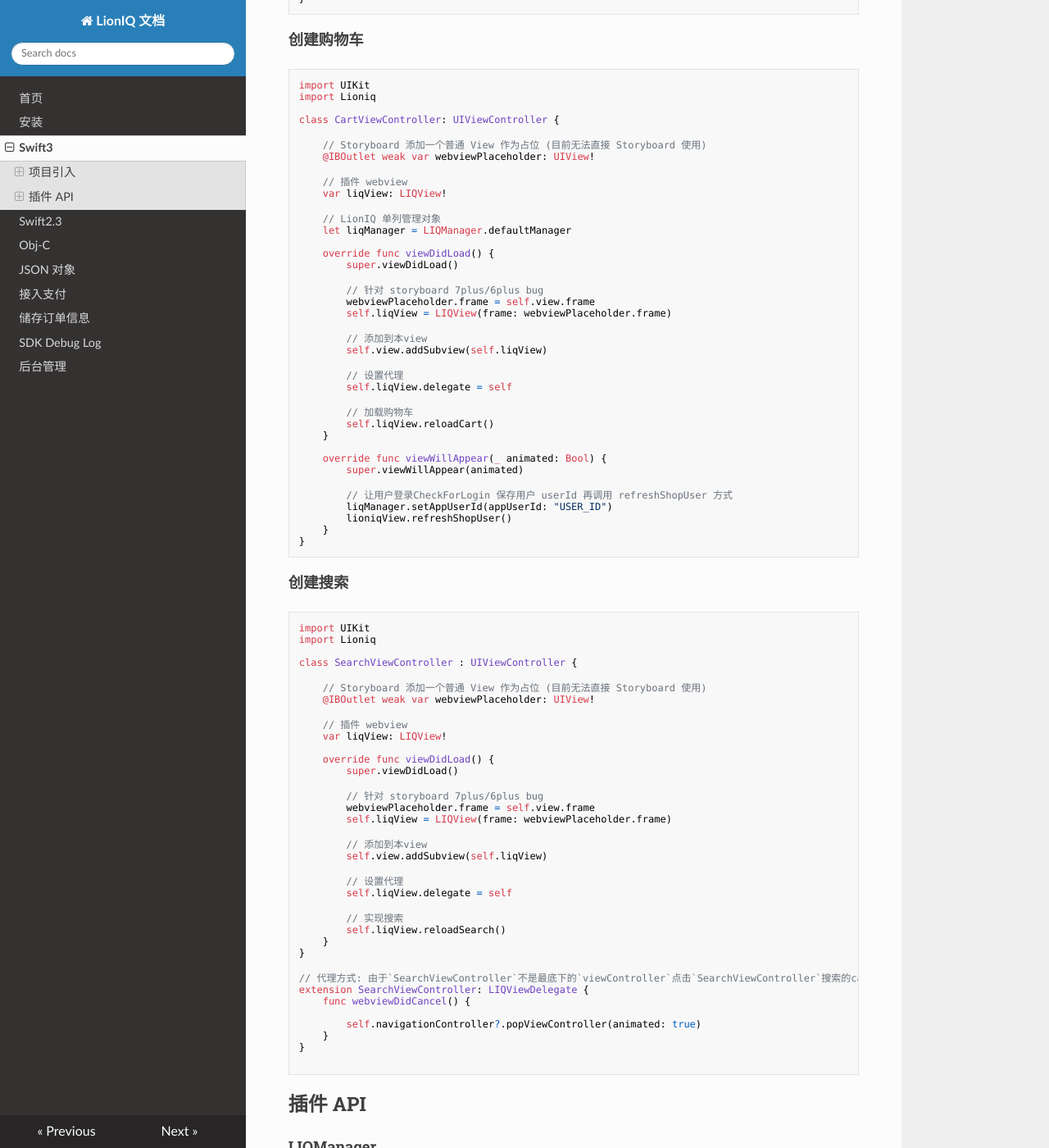
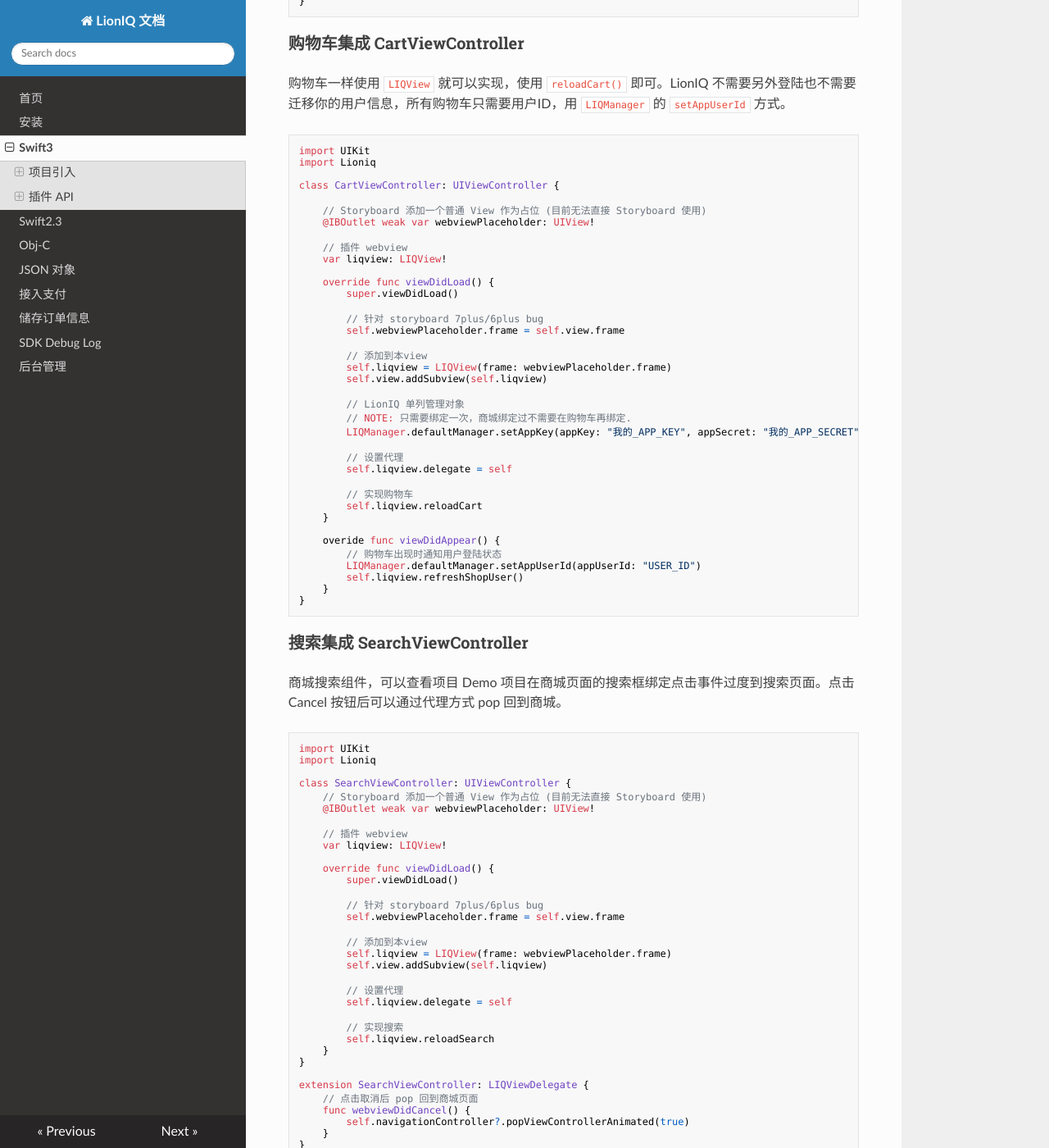
Before and after one commit to lioniq/docs.lioniq.com, an MkDocs documentation site: the page built from docs/swift_3_api.md, in a window 1280 px wide and 1400 px high, scrolled down 975 px. Shown: the whole window at 82% size. Built offline with MkDocs 1.6.1, drawn with Linux system fonts in a browser that asks for light colours; nearby versions of some CDN libraries; old or Windows-style settings are respelled for this version of MkDocs; some of the changed text lies outside the part shown.

Commit message:
updated for v0.4 search

`````diff
--- a/docs/swift_3_api.md
+++ b/docs/swift_3_api.md
@@ -5,7 +5,8 @@
 在 `ViewController` 中引入插件生成 `LIQWebview` 的实例就可以引入商城、及购物车界面。
 (使用前请到官网后台申请生成 `APP` 的 `APP_KEY` 和 `APP_SECRET` 帐号权限)
 
-#### 创建商城
+### 商城集成
+
 ````
 import UIKit
 import Lioniq
@@ -51,7 +52,10 @@ class ShopViewController: UIViewController {
 }
 ````
 
-#### 创建购物车
+### 购物车集成 CartViewController
+
+购物车一样使用 `LIQView` 就可以实现，使用 `reloadCart()` 即可。LionIQ 不需要另外登陆也不需要迁移你的用户信息，所有购物车只需要用户ID，用 `LIQManager` 的 `setAppUserId` 方式。
+
 ````
 import UIKit
 import Lioniq
@@ -62,75 +66,74 @@ class CartViewController: UIViewController {
     @IBOutlet weak var webviewPlaceholder: UIView!
 
     // 插件 webview
-    var liqView: LIQView!
+    var liqview: LIQView!
 
-    // LionIQ 单列管理对象
-    let liqManager = LIQManager.defaultManager
-
-    override func viewDidLoad() {
-        super.viewDidLoad()
+    override func viewDidLoad() {
+        super.viewDidLoad()
 
         // 针对 storyboard 7plus/6plus bug
-        webviewPlaceholder.frame = self.view.frame
-        self.liqView = LIQView(frame: webviewPlaceholder.frame)
+        self.webviewPlaceholder.frame = self.view.frame
 
         // 添加到本view
-        self.view.addSubview(self.liqView)
+        self.liqview = LIQView(frame: webviewPlaceholder.frame)
+        self.view.addSubview(self.liqview)
+
+        // LionIQ 单列管理对象
+        // NOTE: 只需要绑定一次，商城绑定过不需要在购物车再绑定.
+        LIQManager.defaultManager.setAppKey(appKey: "我的_APP_KEY", appSecret: "我的_APP_SECRET")
 
         // 设置代理
-        self.liqView.delegate = self
+        self.liqview.delegate = self
 
-        // 加载购物车
-        self.liqView.reloadCart()
-    }
+        // 实现购物车
+        self.liqview.reloadCart
+    }
 
-    override func viewWillAppear(_ animated: Bool) {
-        super.viewWillAppear(animated)
-
-        // 让用户登录CheckForLogin 保存用户 userId 再调用 refreshShopUser 方式
-        liqManager.setAppUserId(appUserId: "USER_ID")
-        lioniqView.refreshShopUser()
+    overide func viewDidAppear() {
+        // 购物车出现时通知用户登陆状态
+        LIQManager.defaultManager.setAppUserId(appUserId: "USER_ID")
+        self.liqview.refreshShopUser()
     }
 }
 ````
 
+### 搜索集成 SearchViewController
 
-#### 创建搜索
+商城搜索组件，可以查看项目 Demo 项目在商城页面的搜索框绑定点击事件过度到搜索页面。点击 Cancel 按钮后可以通过代理方式 pop 回到商城。
+
 ````
 import UIKit
 import Lioniq
 
-class SearchViewController : UIViewController {
-
+class SearchViewController: UIViewController {
     // Storyboard 添加一个普通 View 作为占位 (目前无法直接 Storyboard 使用)
     @IBOutlet weak var webviewPlaceholder: UIView!
 
     // 插件 webview
-    var liqView: LIQView!
+    var liqview: LIQView!
 
     override func viewDidLoad() {
-        super.viewDidLoad()
+        super.viewDidLoad()
 
         // 针对 storyboard 7plus/6plus bug
-        webviewPlaceholder.frame = self.view.frame
-        self.liqView = LIQView(frame: webviewPlaceholder.frame)
+        self.webviewPlaceholder.frame = self.view.frame
 
         // 添加到本view
-        self.view.addSubview(self.liqView)
+        self.liqview = LIQView(frame: webviewPlaceholder.frame)
+        self.view.addSubview(self.liqview)
 
         // 设置代理
-        self.liqView.delegate = self
+        self.liqview.delegate = self
 
-        // 实现搜索
-        self.liqView.reloadSearch()
-    }
+        // 实现搜索
+        self.liqview.reloadSearch
+    }
 }
 
-// 代理方式: 由于`SearchViewController`不是最底下的`viewController`点击`SearchViewController`搜索的cancelButton 执行 `webviewDidAddToCart` 代理方式 pop 掉当前的`SearchViewController`,回到`shopViewController`
 extension SearchViewController: LIQViewDelegate {
+    // 点击取消后 pop 回到商城页面
     func webviewDidCancel() {
-
-        self.navigationController?.popViewController(animated: true)
+        self.navigationController?.popViewControllerAnimated(true)
     }
 }
 
@@ -207,6 +210,11 @@ extension SearchViewController: LIQViewDelegate {
     + params: 无
     + returns: 无
 
+- `func reloadSearch()`
+    + 载入商城搜索页面
+    + params: 无
+    + returns: 无
+
 - `func reloadShopUser()`
     + 刷新商城页面，用来更新消费者用户登陆状态
     + params: 无
@@ -249,3 +257,6 @@ extension SearchViewController: LIQViewDelegate {
         param | class | notes
         ------|-------|---------
         `orderData` | `Dictionary<String, AnyObject>` | 订单信息 JSON, 请查看 [OrderData](json_objects.md)
+
+- `func webviewDidCancel()`
+    + 点击取消按钮事件，只用在`Search`组件
`````
Also changed, not shown: docs/objc_api.md (+17 -4 lines), docs/swift_2.3_api.md (+18 -6 lines).
